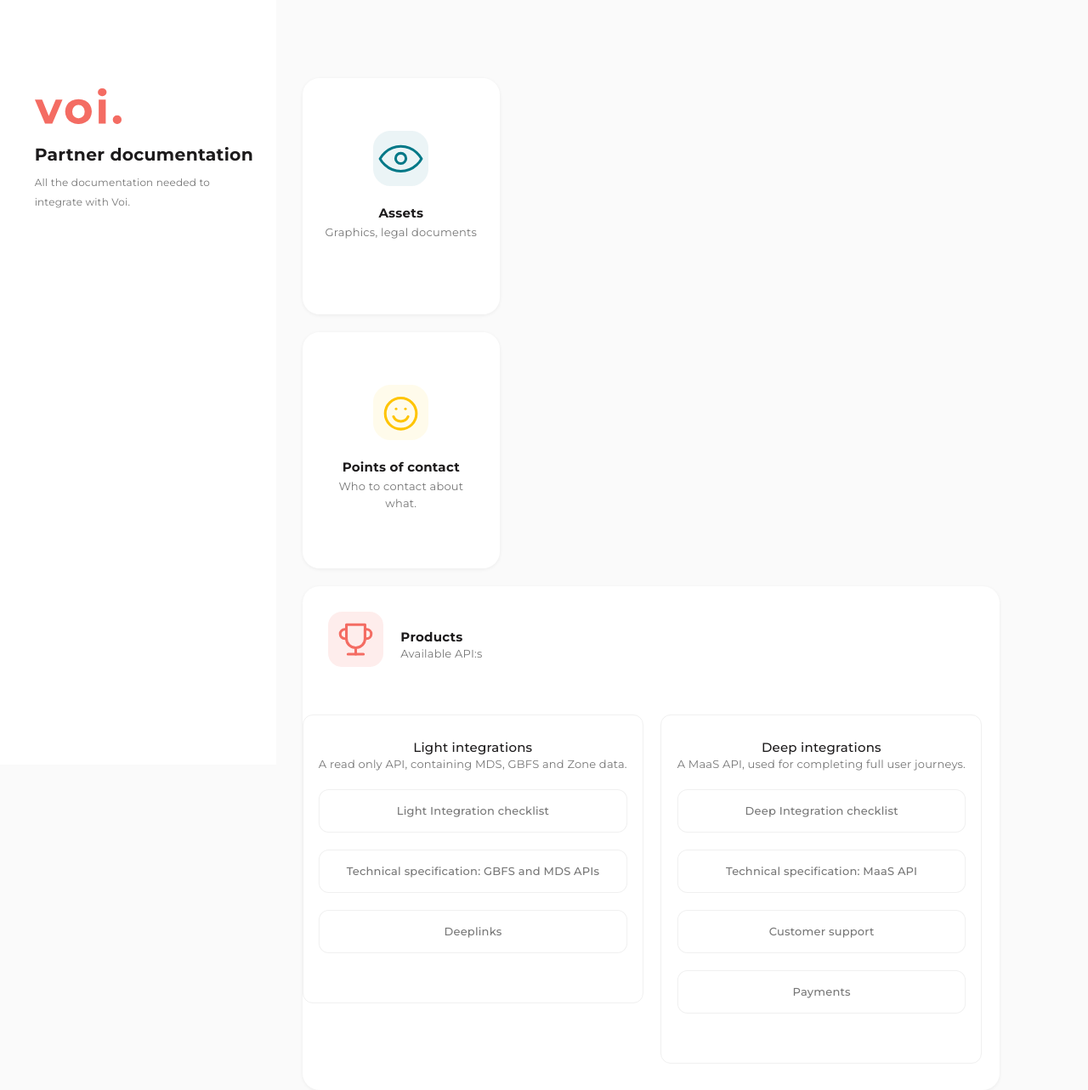
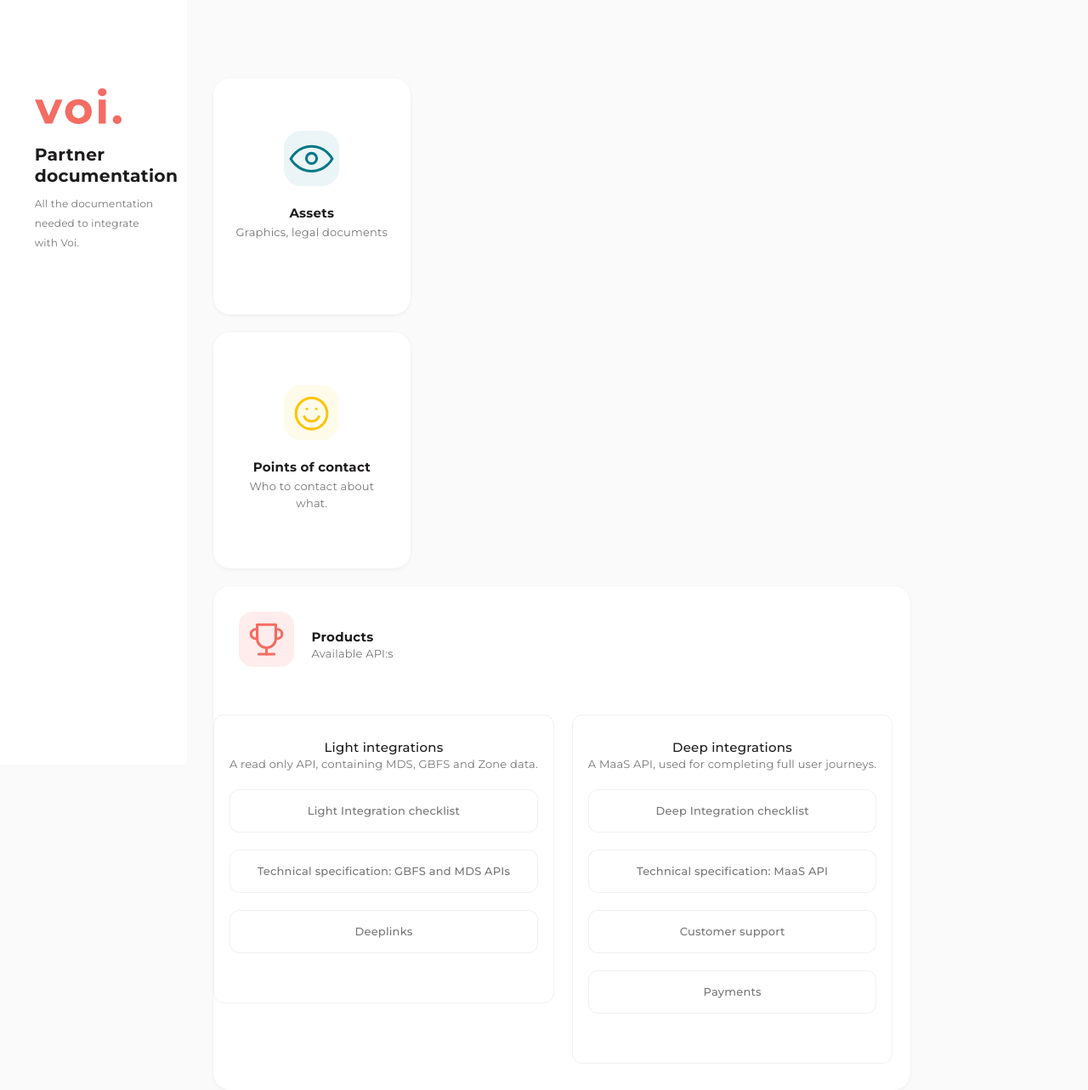
Before and after one commit to voi-api/voi-api.github.io, a Jekyll site: the page built from index.markdown, in a window 1280 px wide. Shown: the whole page at 85% size. Built offline with Jekyll 4.4.1, drawn with Linux system fonts in a browser that asks for light colours; some web fonts are replaced.

Commit message:
smaller width

```diff
--- a/assets/css/custom.scss
+++ b/assets/css/custom.scss
@@ -213,7 +213,7 @@ input#input-search {
 }
 
 .home_header {
-    width: calc(320vw/12.6);
+    width: calc(320vw/18.6);
     background: white;
     padding: calc(102vw/12.6) calc(26vw/12.6) calc(40vw/12.6) calc(40vw/12.6);
     box-sizing: border-box;
```
